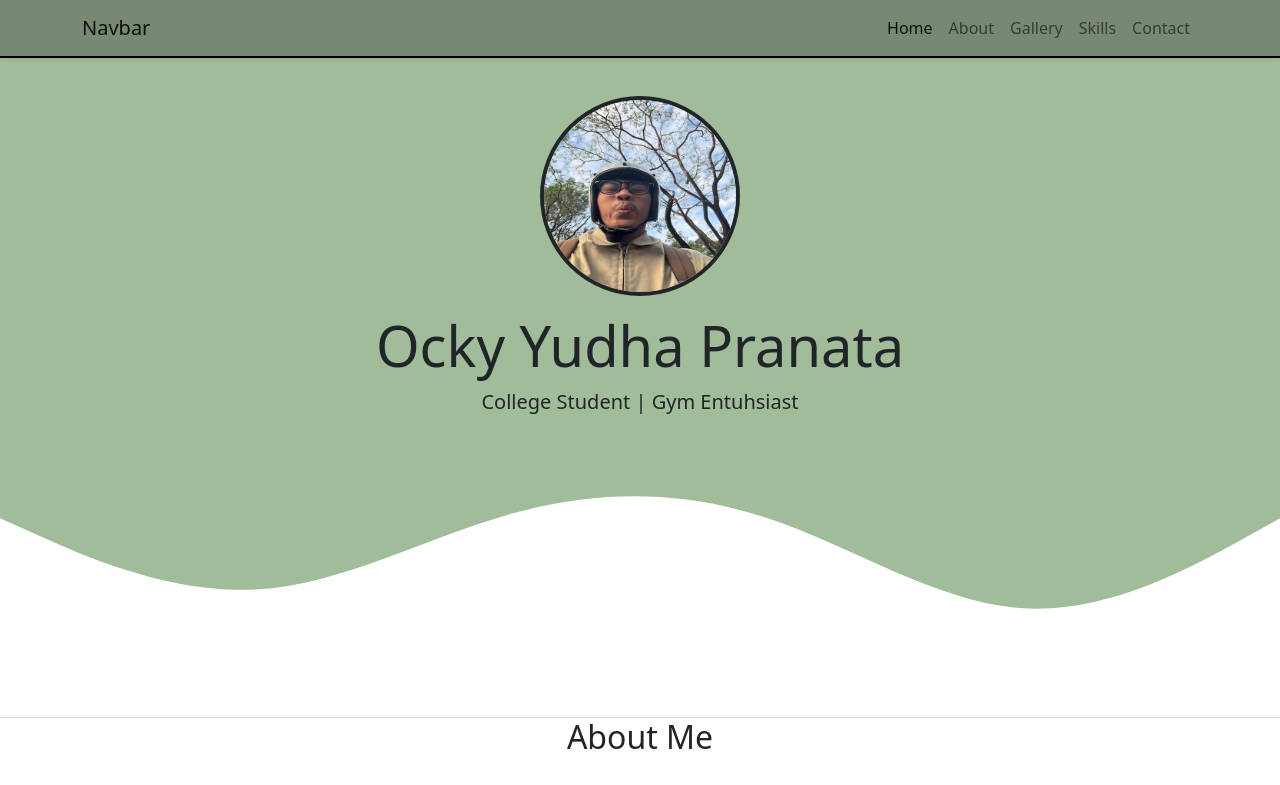
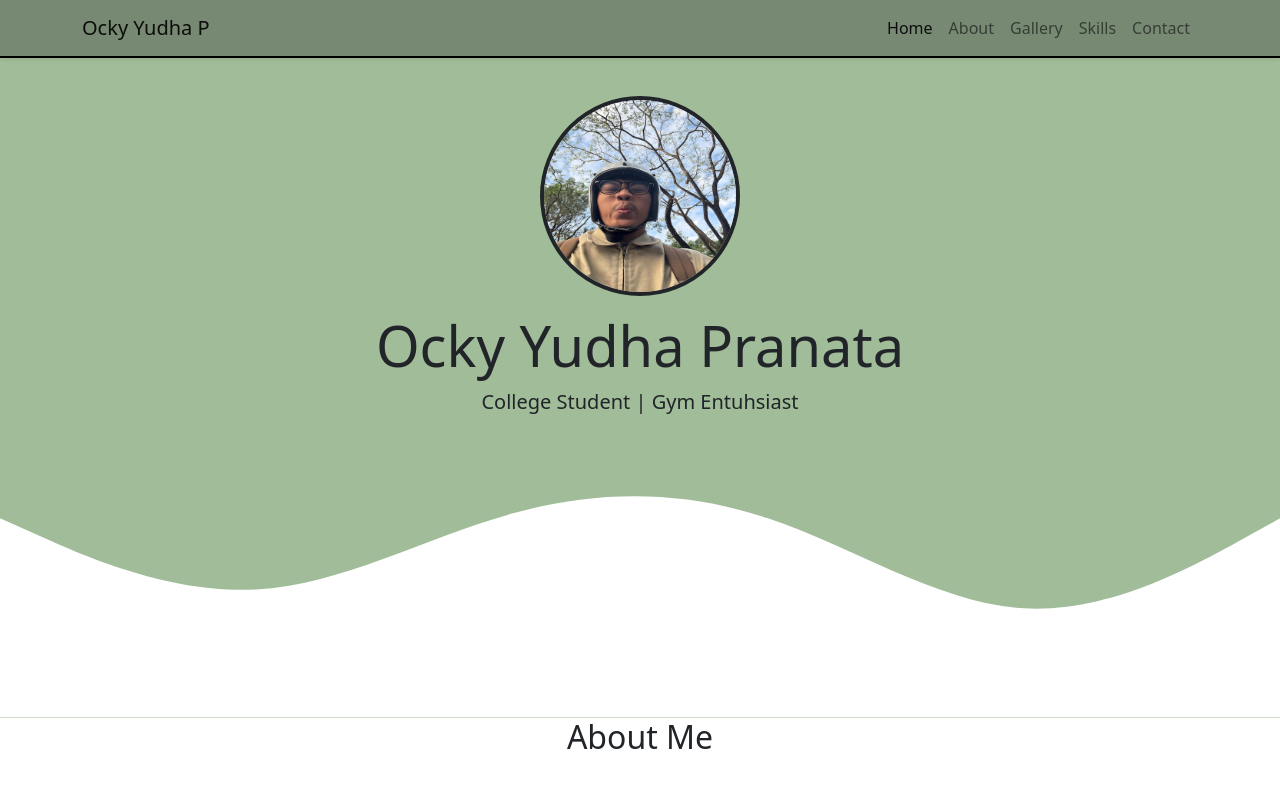
Before and after one commit to papschulo/itw2025_b_253040051, a plain HTML site: page latihan/latihan7/index.html in a window 1280 px wide. Shown: the top 785 px of the page. Drawn offline with nearby package versions, Linux system fonts and the light colour scheme.

Commit message:
MEREVISI HTML LATIHAN 7

```diff
--- a/latihan/latihan7/index.html
+++ b/latihan/latihan7/index.html
@@ -22,7 +22,7 @@
     <!-- navbar -->
     <nav class="navbar fixed-top navbar-expand-lg navbar-light shadow-sm">
       <div class="container">
-        <a class="navbar-brand" href="#">Navbar</a>
+        <a class="navbar-brand" href="#">Ocky Yudha P</a>
         <button
           class="navbar-toggler"
           type="button"
```
